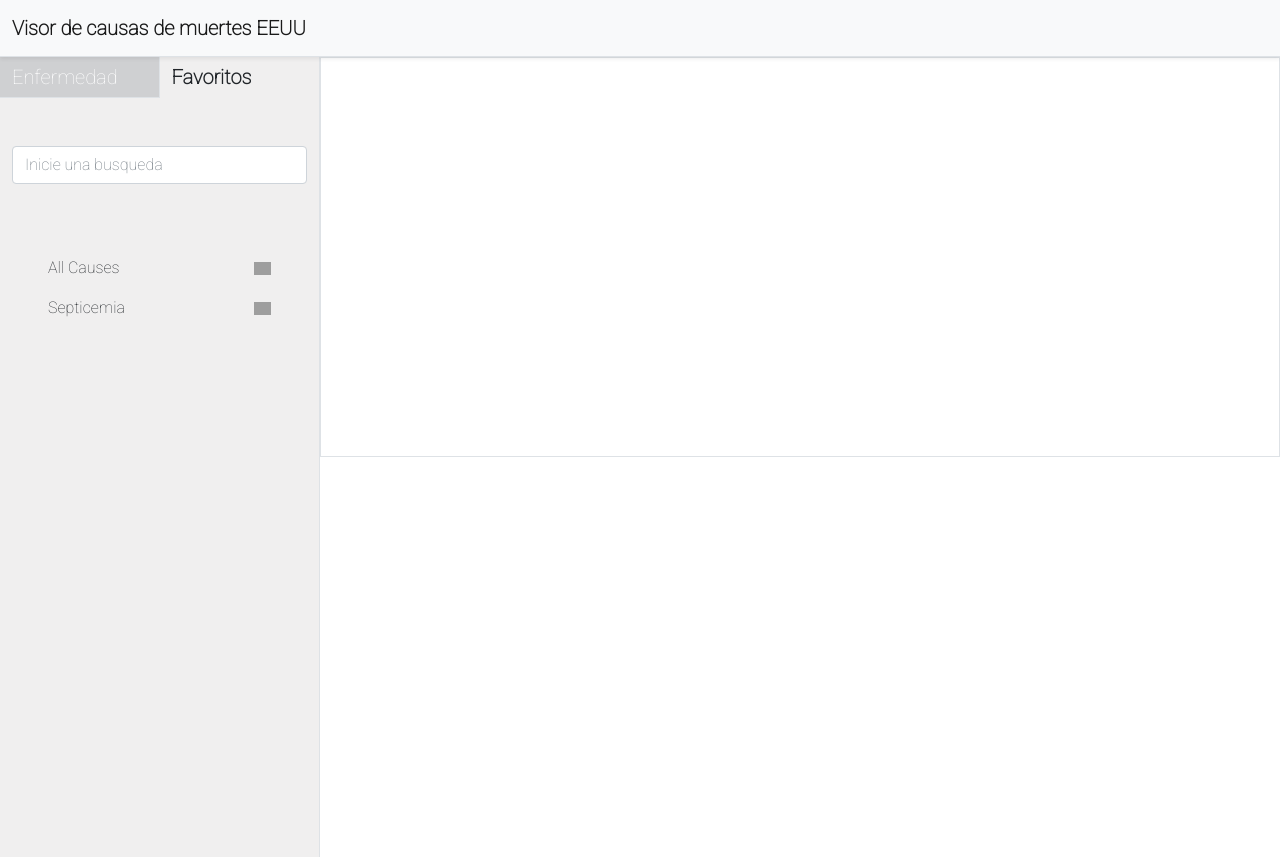
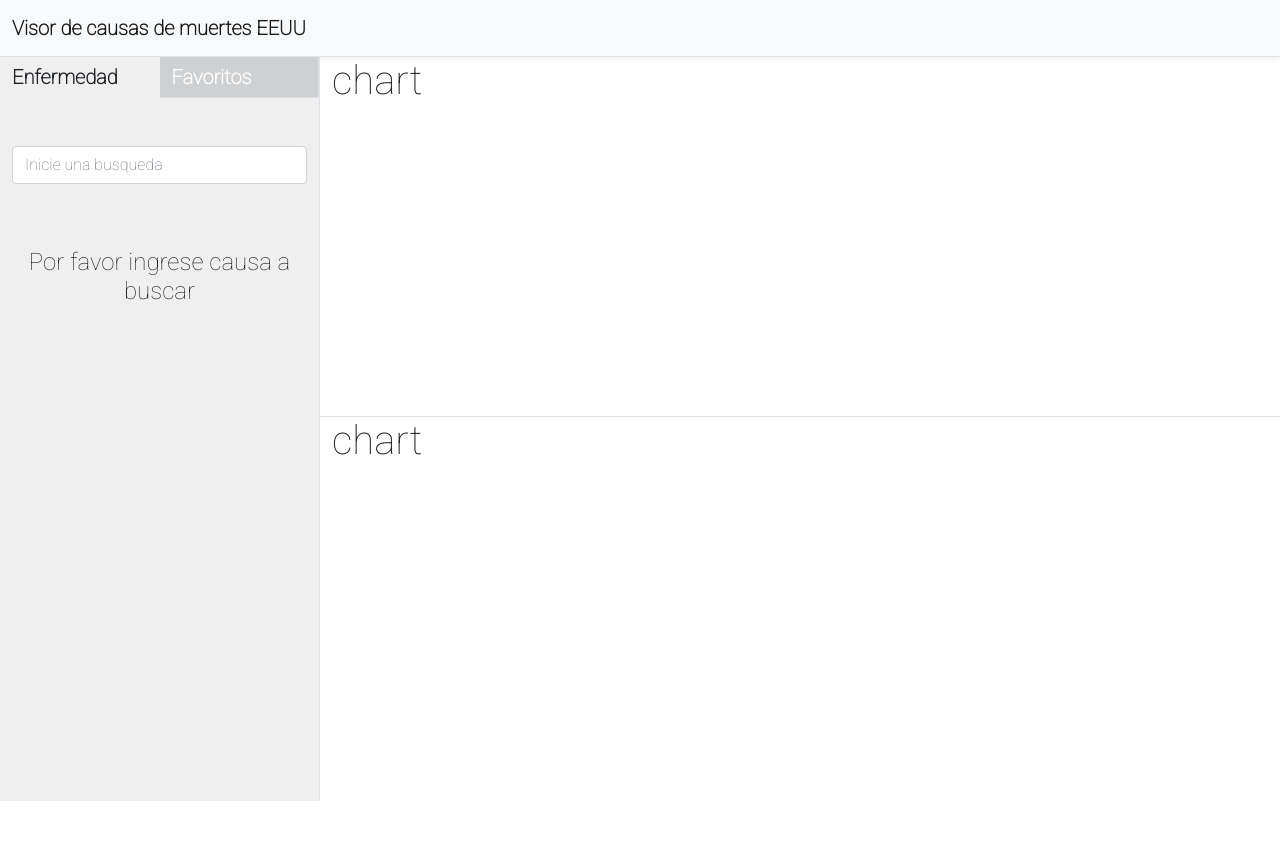
Before and after one commit to JMonroy86/causes_of_death-FrontEnd, a React (Create React App) app: page / in a window 1280 px wide. After the commit the page ends 801 px from the top, so only its background shows below. Built offline with nearby package versions, Linux system fonts and the light colour scheme; grey boxes are pictures that could not be loaded.

Commit message:
new searchInput logic, addToFavorite, removeFromFavorite and ContextAPI structure created

```diff
--- a/package.json
+++ b/package.json
@@ -11,6 +11,7 @@
     "node-sass": "^7.0.1",
     "react": "^17.0.2",
     "react-bootstrap": "^2.1.2",
+    "react-chartjs-2": "^4.0.1",
     "react-dom": "^17.0.2",
     "react-router-dom": "^5.2.0",
     "react-scripts": "5.0.0",
--- a/src/App.js
+++ b/src/App.js
@@ -4,6 +4,7 @@ import { BrowserRouter, Route, Switch } from "react-router-dom";
 import { Home } from "./views/home";
 import './styles/styles.sass'
 import { NavBar } from "./components/Nav";
+import injectContext from "./store/appContext";
 
 function App() {
   return (
@@ -18,4 +19,4 @@ function App() {
   );
 }
 
-export default App;
+export default injectContext(App);
--- a/src/components/SideBar.js
+++ b/src/components/SideBar.js
@@ -1,45 +1,51 @@
+import { useState } from "react";
 import { Col, FormControl, InputGroup, Row } from "react-bootstrap";
+import { Favorites } from "./favorites";
+import { SearchInput } from "./search_input";
+import { Search_Results } from "./search_results";
 
 export const SideBar = () => {
+  const [tab, setTab] = useState("sickness");
   return (
     <>
       <Row>
-        <Col md={6} className="border-bottom border-end text-white bg-opacity-25 bg-secondary pt-2">
-          <h5 >Enfermedad</h5>
+        <Col
+          onClick={() => setTab("sickness")}
+          md={6}
+          className={`pt-2 ${
+            tab === "favs"
+              ? "border-bottom border-end text-white bg-opacity-25 bg-secondary"
+              : ""
+          }`}
+        >
+          <h5 className=" fw-bold">Enfermedad</h5>
         </Col>
-        <Col md={6} className=" pt-2">
+        <Col
+          onClick={() => setTab("favs")}
+          md={6}
+          className={`pt-2 ${
+            tab === "sickness"
+              ? "border-bottom border-end text-white bg-opacity-25 bg-secondary"
+              : ""
+          }`}
+        >
           <h5 className=" fw-bold">Favoritos</h5>
         </Col>
       </Row>
-      <Row className="pt-5">
-        <Col md={12}>
-          <InputGroup className="mb-3">
-            <FormControl
-              placeholder="Inicie una busqueda"
-              aria-label="Inicie una busqueda"
-              aria-describedby="basic-addon1"
-            />
-          </InputGroup>
-        </Col>
-      </Row>
-      <Row className="pt-5">
-        <Col md={12} className='px-5 py-2  search-item-result'>
-          <Row>
-            <Col md={10}>All Causes</Col>
-            <Col md={2}>
-              <img src="../img/unfav.png" className="img-fluid" alt="" />
-            </Col>
+      {tab === "sickness" ? (
+        <>
+          <Row className="pt-5">
+            <SearchInput />
           </Row>
-        </Col>
-        <Col md={12} className='px-5  py-2 search-item-result'>
-          <Row>
-            <Col md={10}>Septicemia</Col>
-            <Col md={2}>
-              <img src="../img/fav.png" className="img-fluid" alt="" />
-            </Col>
+          <Row className="pt-5">
+            <Search_Results />
           </Row>
-        </Col>
-      </Row>
+        </>
+      ) : (
+        <Row className="pt-5">
+          <Favorites />
+        </Row>
+      )}
     </>
   );
 };
--- /dev/null
+++ b/src/components/chart.js
@@ -0,0 +1,8 @@
+import React, { useState, useEffect } from 'react'
+import {Bar} from 'react-chartjs-2'
+
+export const DynamicChart = () =>{
+  return(
+    <h1>chart</h1>
+  )
+}
--- /dev/null
+++ b/src/components/favorites.js
@@ -0,0 +1,39 @@
+import { useContext } from "react";
+import { Context } from "../store/appContext";
+import { Col, Row } from "react-bootstrap";
+
+
+export const Favorites = () => {
+  const {store, actions} = useContext(Context)
+  return (
+    <>
+      {store.favorites !== null ? (
+        <>
+          {store.favorites.map((tag) => {
+            return (
+              <Col
+                key={tag.id}
+                md={12}
+                className="px-5 py-2  search-item-result"
+                onClick={() => actions.remove_from_favorite(tag)}
+              >
+                <Row>
+                  <Col md={10}>{tag.name}</Col>
+                  <Col md={2}>
+                    <img src="../img/fav.png" className="img-fluid" alt="" />
+                  </Col>
+                </Row>
+              </Col>
+            );
+          })}
+        </>
+      ) : (
+        store.search_tags_result === null && (
+          <Col className="text-center">
+            <h4>No tienes favoritos aun</h4>
+          </Col>
+        )
+      )}
+    </>
+  );
+};
--- /dev/null
+++ b/src/components/search_input.js
@@ -0,0 +1,25 @@
+import { useContext, useState } from "react";
+import { Col, FormControl, InputGroup } from "react-bootstrap";
+import { Context } from "../store/appContext";
+
+export const SearchInput = () => {
+  const {actions} = useContext(Context)
+  const [criteria, setCriteria] = useState('')
+  const handleChange = e =>{
+    setCriteria(e.target.value)
+    actions.searchTag(e.target.value)
+  }
+  return (
+    <Col md={12}>
+      <InputGroup className="mb-3">
+        <FormControl
+          onChange={e=>handleChange(e)}
+          value={criteria}
+          placeholder="Inicie una busqueda"
+          aria-label="Inicie una busqueda"
+          aria-describedby="basic-addon1"
+        />
+      </InputGroup>
+    </Col>
+  );
+};
--- /dev/null
+++ b/src/components/search_results.js
@@ -0,0 +1,47 @@
+import { useContext } from "react";
+import { Context } from "../store/appContext";
+import { Col, Row } from "react-bootstrap";
+
+export const Search_Results = () => {
+  const { store, actions } = useContext(Context);
+  return (
+    <>
+      {store.search_tags_result !== null ? (
+        <>
+          {store.search_tags_result.map((tag) => {
+            const isFav = store.favorites?.some((item) => item.id === tag.id);
+            return (
+              <Col
+                key={tag.id}
+                md={12}
+                className="px-5 py-2  search-item-result"
+                onClick={() =>
+                  isFav
+                    ? actions.remove_from_favorite(tag)
+                    : actions.add_to_favorite(tag)
+                }
+              >
+                <Row>
+                  <Col md={10}>{tag.name}</Col>
+                  <Col md={2}>
+                    <img
+                      src={isFav ? "../img/fav.png" : "../img/unfav.png"}
+                      className="img-fluid"
+                      alt=""
+                    />
+                  </Col>
+                </Row>
+              </Col>
+            );
+          })}
+        </>
+      ) : (
+        store.search_tags_result === null && (
+          <Col className="text-center">
+            <h4>Por favor ingrese causa a buscar</h4>
+          </Col>
+        )
+      )}
+    </>
+  );
+};
--- /dev/null
+++ b/src/store/appContext.js
@@ -0,0 +1,32 @@
+import React, { useState, useEffect } from "react";
+import getState from "./flux";
+
+export const Context = React.createContext(null);
+
+const injectContext = PassedComponent => {
+	const StoreWrapper = props => {
+		const [state, setState] = useState(
+			getState({
+				getStore: () => state.store,
+				getActions: () => state.actions,
+				setStore: updatedStore =>
+					setState({
+						store: Object.assign(state.store, updatedStore),
+						actions: { ...state.actions }
+					})
+			})
+		);
+		useEffect(() => {
+
+		}, []);
+
+    return (
+      <Context.Provider value={state}>
+        <PassedComponent {...props} />
+      </Context.Provider>
+    );
+  };
+  return StoreWrapper;
+};
+
+export default injectContext;
--- /dev/null
+++ b/src/store/flux.js
@@ -0,0 +1,34 @@
+const getState = ({ getStore, getActions, setStore }) => {
+  return {
+    store: { search_tags_result: null, favorites: [] },
+    actions: {
+      searchTag: async (criteria) => {
+        try {
+          if (criteria !== "") {
+            const response = await fetch(
+              `http://localhost:5000/api/search/tag?name=${criteria}`
+            );
+            const data = await response.json();
+            setStore({ search_tags_result: data });
+          } else {
+            setStore({ search_tags_result: null });
+          }
+        } catch (error) {
+          throw error;
+        }
+      },
+      add_to_favorite: (item) => {
+        const store = getStore();
+        setStore({ ...store }, store.favorites.push(item));
+      },
+      remove_from_favorite: (valueToRemove) => {
+        const store = getStore();
+        const filteredItems = store.favorites.filter(
+          (item) => item !== valueToRemove
+        );
+        setStore({ favorites: filteredItems });
+      },
+    },
+  };
+};
+export default getState;
--- a/src/styles/styles.sass
+++ b/src/styles/styles.sass
@@ -1,11 +1,13 @@
 body
   font-family: 'Roboto', sans-serif
+
 
 .nav-title
   font-weight: bold
 
 .side-bar
-  height: 100vh
+  height: 93vh
+  position: relative
   background-color: #f0efeffa
 
 .search-item-result:hover
@@ -14,4 +16,7 @@ body
   border: 1px solid #2ec6f5
 
 .chart
-  height: 50vh
+  height: 45vh
+
+.table
+  height: 45vh
--- a/src/views/home.js
+++ b/src/views/home.js
@@ -1,4 +1,5 @@
 import { Col, Row } from "react-bootstrap";
+import { DynamicChart } from "../components/chart";
 import { SideBar } from "../components/SideBar";
 
 export const Home = () => {
@@ -8,8 +9,15 @@ export const Home = () => {
         <Col md={3} className="border-end side-bar">
           <SideBar />
         </Col>
-        <Col md={9} className="border chart">
-
+        <Col md={9}>
+          <Row>
+            <Col md={12} className='border-bottom chart'>
+              <DynamicChart />
+            </Col>
+            <Col md={12} className='table'>
+              <DynamicChart />
+            </Col>
+          </Row>
         </Col>
       </Row>
     </>
```
Also changed, not shown: public/manifest.json, 1 other file (tests, documents, lock files or other folders).
